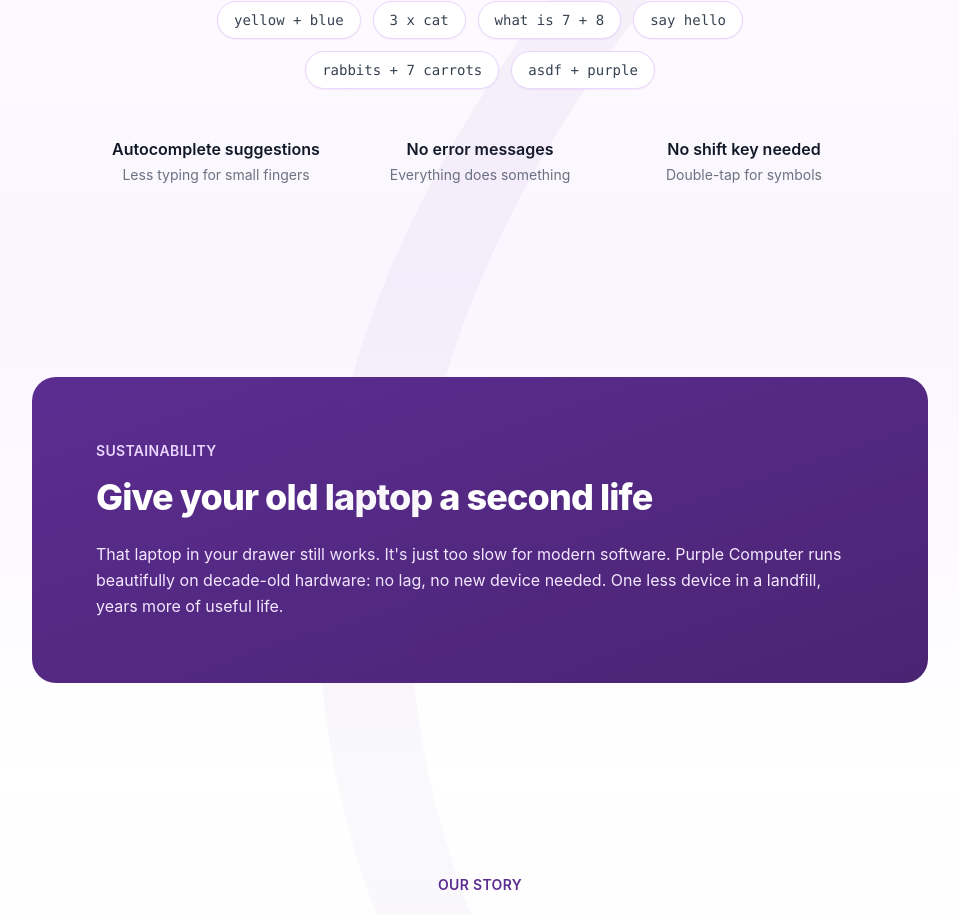
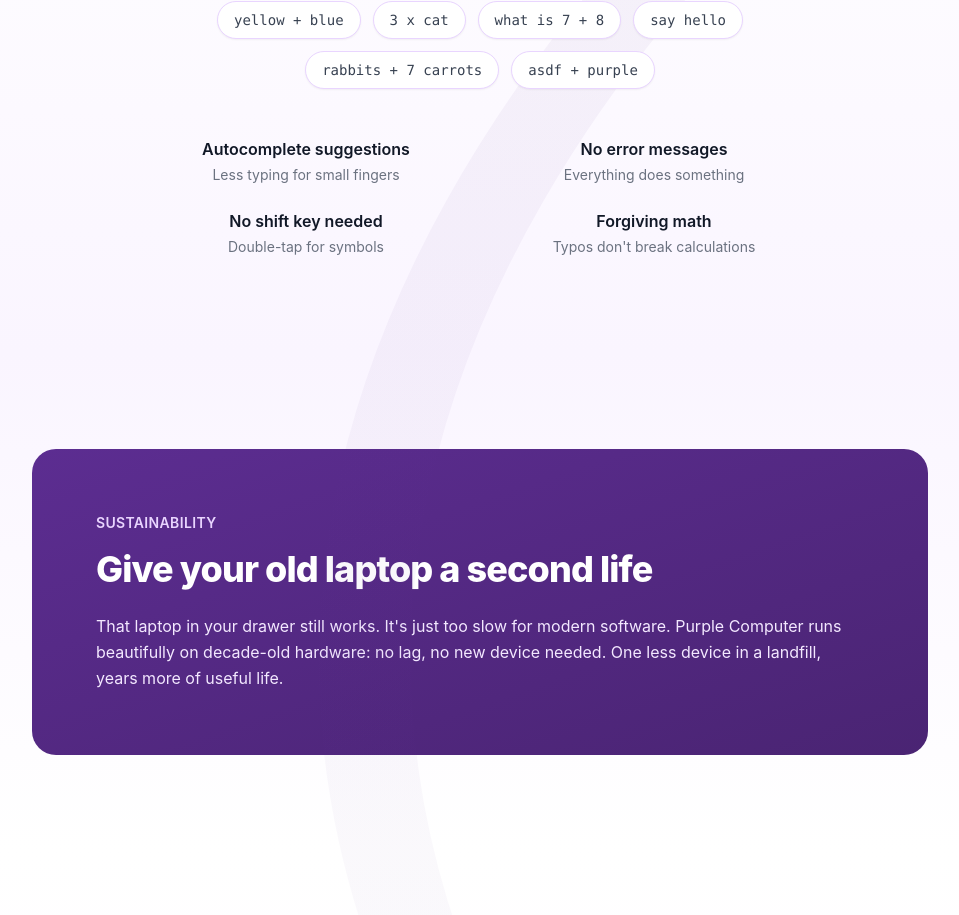
Before and after one commit to purplecomputerorg/landing, a Next.js app: page / in a window 1280 px wide. Shown: the part 4118-5033 px from the top of the page, without its empty margins (160-1119 px from the left). Built offline with nearby package versions, Linux system fonts and the light colour scheme.

Commit message:
Add forgiving math

```diff
--- a/src/components/LittleThings.tsx
+++ b/src/components/LittleThings.tsx
@@ -11,6 +11,7 @@
   { text: 'Autocomplete suggestions', subtext: 'Less typing for small fingers' },
   { text: 'No error messages', subtext: 'Everything does something' },
   { text: 'No shift key needed', subtext: 'Double-tap for symbols' },
+  { text: 'Forgiving math', subtext: "Typos don't break calculations" },
 ];
 
 export default function LittleThings() {
@@ -35,7 +36,7 @@
           </span>
         ))}
       </div>
-      <div className="grid sm:grid-cols-3 gap-6 max-w-3xl mx-auto">
+      <div className="grid sm:grid-cols-2 gap-6 max-w-2xl mx-auto">
         {details.map((detail) => (
           <div key={detail.text} className="text-center">
             <p className="text-gray-900 font-semibold mb-1">{detail.text}</p>
```
